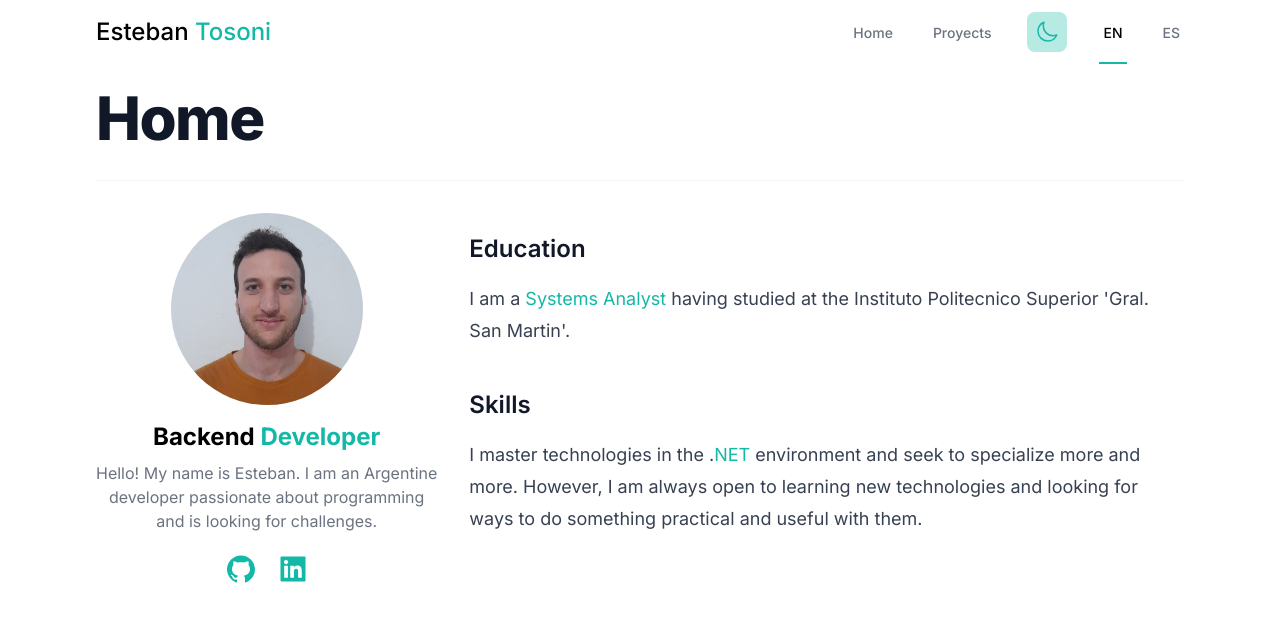
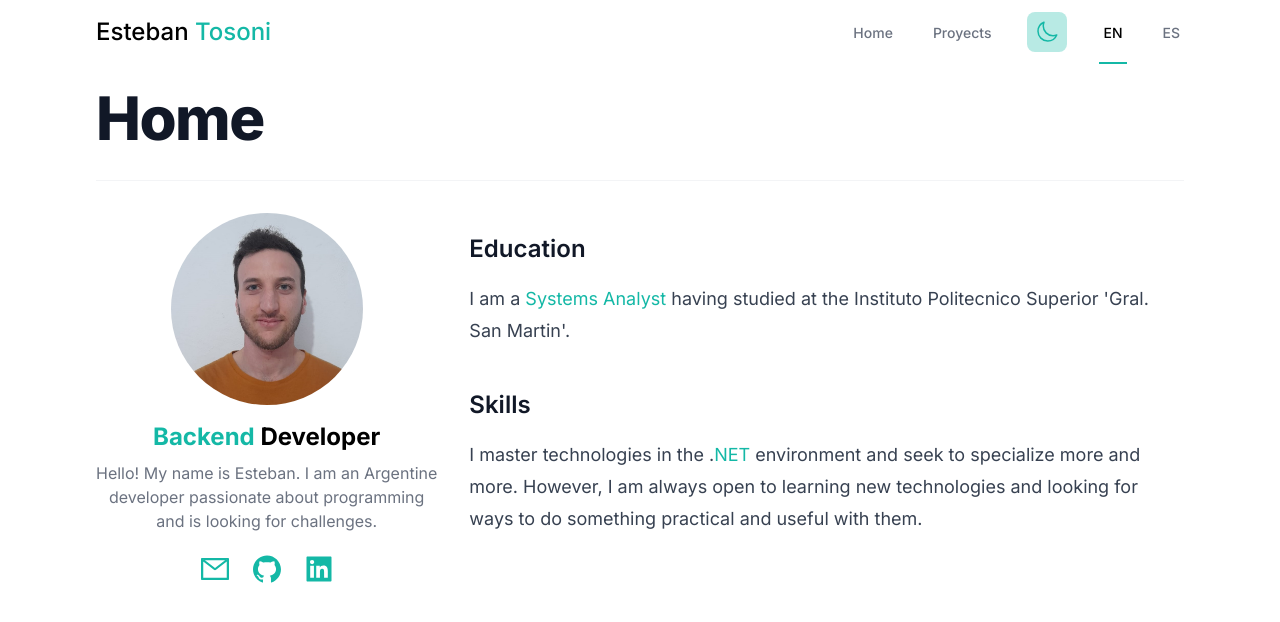
Before and after one commit to estebantosoni/portfolio-next, a Next.js app: page /en in a window 1280 px wide. Shown: the top 622 px of the page. Built offline with nearby package versions, Linux system fonts and the light colour scheme.

Commit message:
fix styles & add mail link

```diff
--- a/messages/en.json
+++ b/messages/en.json
@@ -6,6 +6,7 @@
     "homepage": {
         "title": "Home",
         "description": "Hello! My name is Esteban. I am an Argentine developer passionate about programming and is looking for challenges.",
+        "field": "Backend Developer",
         "education-title": "Education",
         "skills-title": "Skills",
         "education-description": "I am a Systems Analyst having studied at the Instituto Politecnico Superior 'Gral. San Martin'.",
@@ -18,7 +19,7 @@
         "my-projects": {
             "1": {
                 "title": "Angular CRUD with SQL Server + Web API",
-                "overview": "Using reactive forms, validations, error handling, Entity Framework and classic layered architecture."
+                "overview": "Using reactive forms, validations, error handling, Entity Framework, LINQ and classic layered architecture."
             },
             "2": {
                 "title": "X Posts Clone with Next.js and Supabase",
--- a/messages/es.json
+++ b/messages/es.json
@@ -6,6 +6,7 @@
     "homepage": {
         "title": "Inicio",
         "description": "Hola! Me llamo Esteban. Soy un desarrollador argentino apasionado por la programacion y que va en busca de desafíos.",
+        "field": "Desarrollador Backend",
         "education-title": "Educación",
         "skills-title": "Habilidades",
         "education-description": "Estoy recibido de Analista de Sistemas habiendo estudiado en el Instituto Politecnico Superior 'Gral. San Martin'.",
@@ -18,7 +19,7 @@
         "my-projects": {
             "1": {
                 "title": "CRUD en Angular con Sql Server + API Web",
-                "overview": "Uso de formularios reactivos, validaciones, manejo de errores, Entity Framework y arquitectura en capas clásica."
+                "overview": "Uso de formularios reactivos, validaciones, manejo de errores, Entity Framework, LINQ y arquitectura en capas clásica."
             },
             "2": {
                 "title": "Clon de Posts de X con Next.js y Supabase",
--- a/src/app/[locale]/page.tsx
+++ b/src/app/[locale]/page.tsx
@@ -30,6 +30,7 @@ export default function Home() {
   const t = useTranslations("homepage");
   const phrasesToHighlightEducation = ['Analista de Sistemas', 'Systems Analyst'];
   const phrasesToHighlightSkills = ['NET'];
+  const phrasesToHighlightField = ['Backend'];
 
   return (
     <div className="divide-y divide-gray-100 dark:divide-gray-700">
@@ -42,12 +43,25 @@ export default function Home() {
         <div className="flex flex-col items-center align-top pt-8">
           <Image src={Me} alt="Pic" priority className='h-48 w-48 rounded-full object-cover object-top'/>
           <h2 className='pt-4 pb-2 text-2xl font-bold leading-8'>
-            Backend <span className="text-teal-500">Developer</span>
+          {highlightPhrases(t('field'), phrasesToHighlightField, 'text-teal-500')}
           </h2>
           <p className='text-gray-500 dark:text-gray-300 text-center'>
             {t("description")}
           </p>
           <div className='flex space-x-5 pt-5'>
+          <a href="mailto:tosoniesteban@gmail.com" aria-label="Send me a message" target='_blank'>
+            <svg
+              viewBox="0 0 1024 1024"
+              fill="currentColor"
+              className='w-8 h-8 text-teal-500 hover:text-teal-600'
+            >
+              <path d="M928 160H96c-17.7 0-32 14.3-32 32v640c0 17.7 14.3 32 32 32h832c17.7
+              0 32-14.3 32-32V192c0-17.7-14.3-32-32-32zm-40 110.8V792H136V270.8l-27.6-21.5
+              39.3-50.5 42.8 33.3h643.1l42.8-33.3 39.3 50.5-27.7 21.5zM833.6 232L512 482
+              190.4 232l-42.8-33.3-39.3 50.5 27.6 21.5 341.6 265.6a55.99 55.99 0 0068.7
+              0L888 270.8l27.6-21.5-39.3-50.5-42.7 33.2z" />
+            </svg>
+            </a>
             <a href="https://github.com/estebantosoni" aria-label="Take a look at the projects" target='_blank'>
             <svg
               viewBox="0 0 1024 1024"
```
